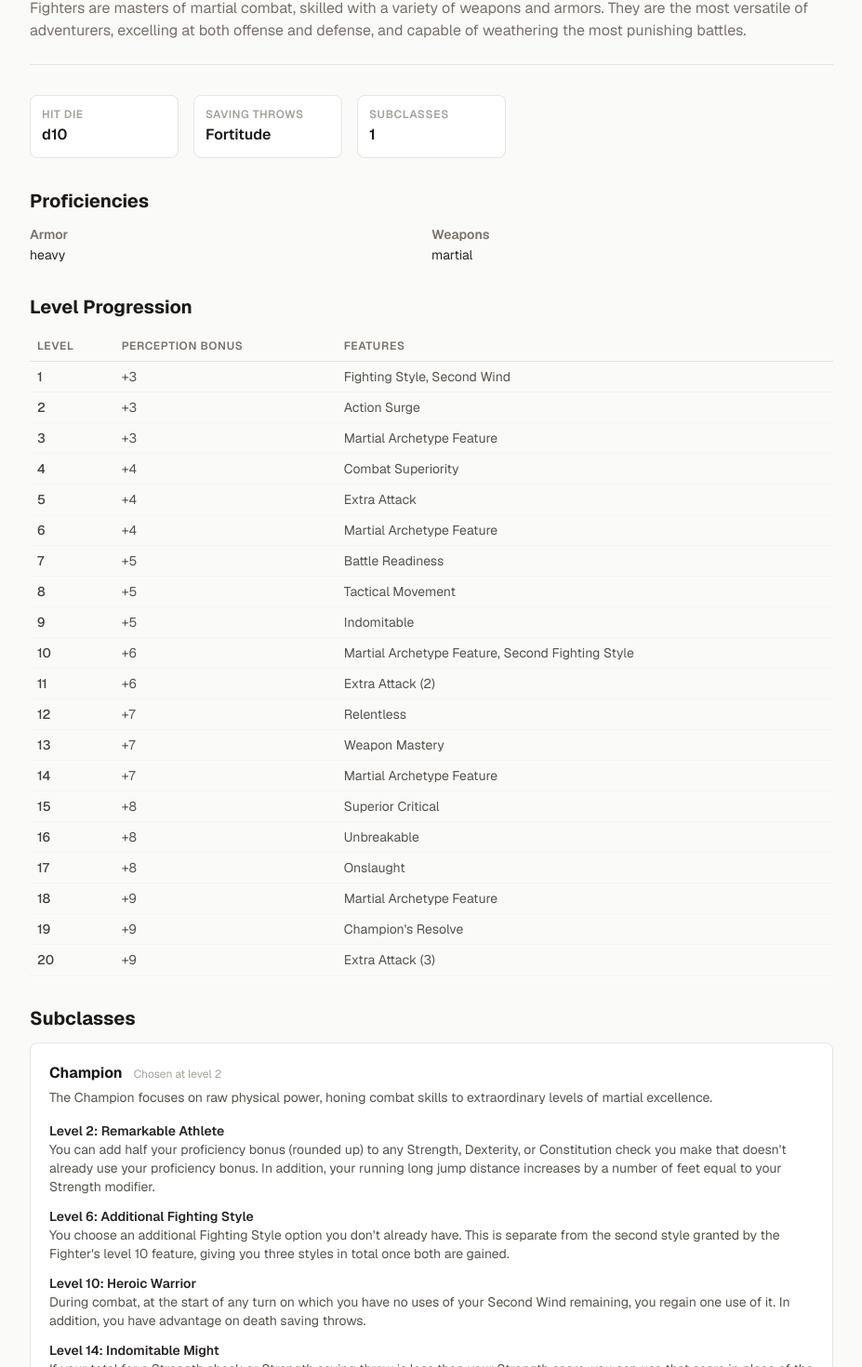
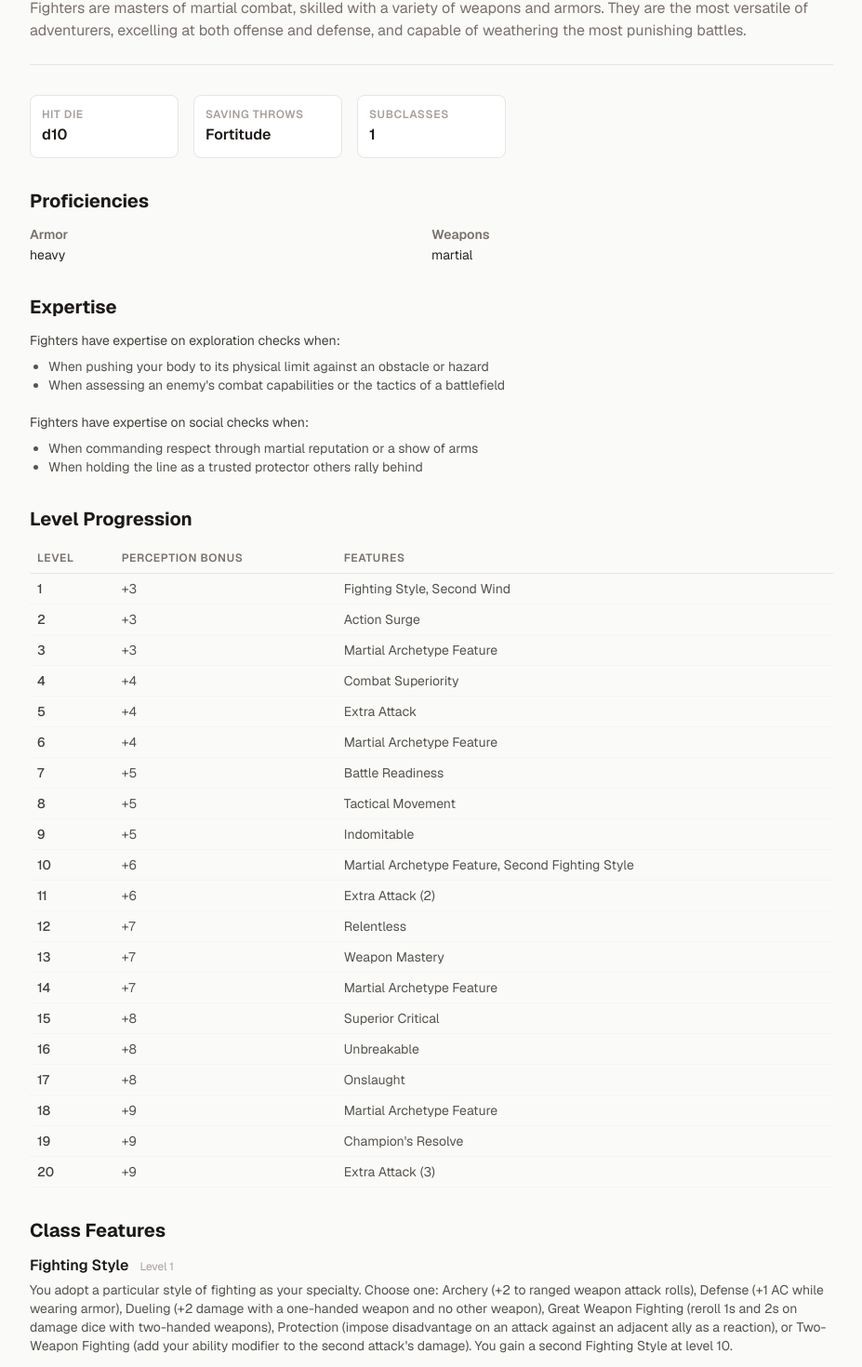
Before and after one commit to sm8192/lucky-shiny-dnd, a Next.js app: page /classes/fighter in a window 1280 px wide. Shown: the part 163-1633 px from the top of the page at 93% size, without its empty margins (176-1103 px from the left). Built offline with nearby package versions, Linux system fonts and the light colour scheme.

Commit message:
Expertise and Class Features

```diff
--- a/src/app/classes/[slug]/page.tsx
+++ b/src/app/classes/[slug]/page.tsx
@@ -58,6 +58,24 @@ export default async function ClassDetailPage({
         </dl>
       </Section>
 
+      {/* Expertise */}
+      {(cls.expertise.exploration.length > 0 || cls.expertise.social.length > 0) && (
+        <Section title="Expertise">
+          <div className="flex flex-col gap-5">
+            <ExpertiseGroup
+              className={cls.name}
+              kind="exploration"
+              conditions={cls.expertise.exploration}
+            />
+            <ExpertiseGroup
+              className={cls.name}
+              kind="social"
+              conditions={cls.expertise.social}
+            />
+          </div>
+        </Section>
+      )}
+
       {/* Level progression table */}
       <Section title="Level Progression">
         <div className="overflow-x-auto">
@@ -80,6 +98,35 @@ export default async function ClassDetailPage({
           </table>
         </div>
       </Section>
+
+      {/* Class features */}
+      {(() => {
+        const features = cls.levels
+          .flatMap((lvl) => lvl.features)
+          .sort((a, b) => a.level - b.level);
+
+        if (features.length === 0) return null;
+
+        return (
+          <Section title="Class Features">
+            <ul className="flex flex-col gap-4">
+              {features.map((f) => (
+                <li key={`${f.level}-${f.name}`}>
+                  <div className="mb-1 flex items-baseline gap-3">
+                    <h3 className="text-base font-semibold text-stone-900 dark:text-stone-100">
+                      {f.name}
+                    </h3>
+                    <span className="text-xs text-stone-400">Level {f.level}</span>
+                  </div>
+                  <p className="text-sm text-stone-600 dark:text-stone-400">
+                    {f.description}
+                  </p>
+                </li>
+              ))}
+            </ul>
+          </Section>
+        );
+      })()}
 
       {/* Subclasses */}
       {cls.subclasses.length > 0 && (
@@ -134,6 +181,30 @@ function Section({ title, children }: { title: string; children: React.ReactNode
       </h2>
       {children}
     </section>
+  );
+}
+
+function ExpertiseGroup({
+  className,
+  kind,
+  conditions,
+}: {
+  className: string;
+  kind: "exploration" | "social";
+  conditions: string[];
+}) {
+  if (conditions.length === 0) return null;
+  return (
+    <div>
+      <p className="text-sm text-stone-700 dark:text-stone-300">
+        {className}s have expertise on {kind} checks when:
+      </p>
+      <ul className="mt-2 list-disc pl-5 text-sm text-stone-600 dark:text-stone-400">
+        {conditions.map((condition) => (
+          <li key={condition}>{condition}</li>
+        ))}
+      </ul>
+    </div>
   );
 }
 
```
